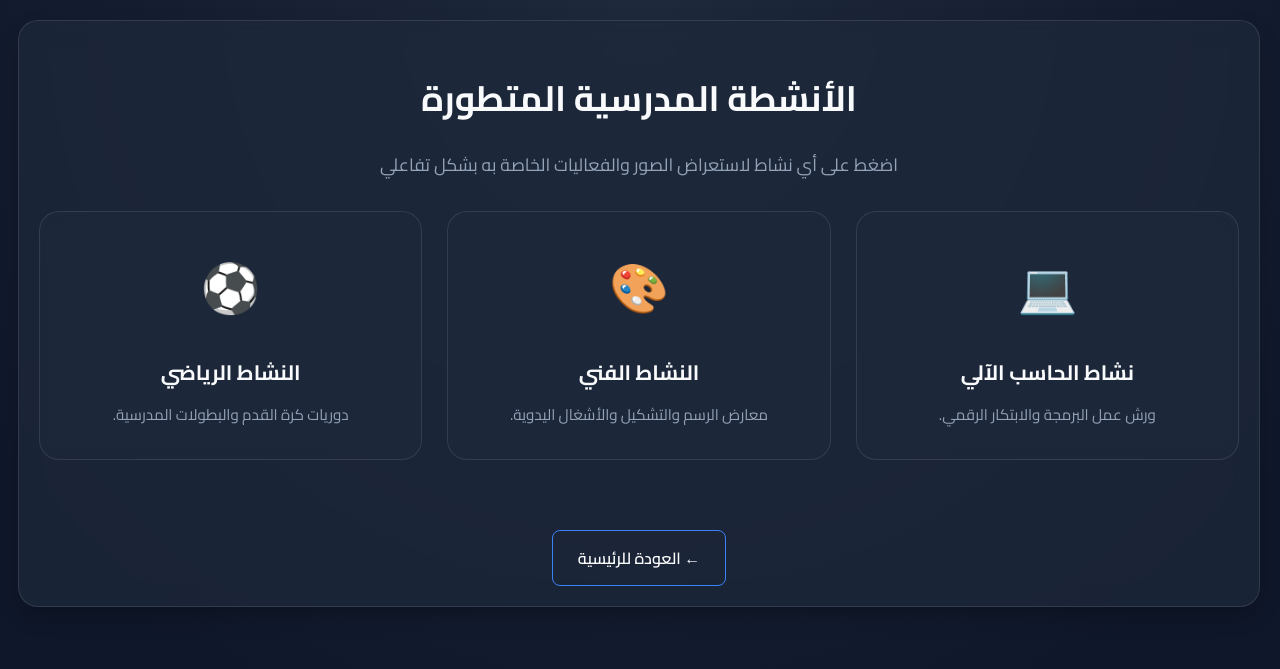
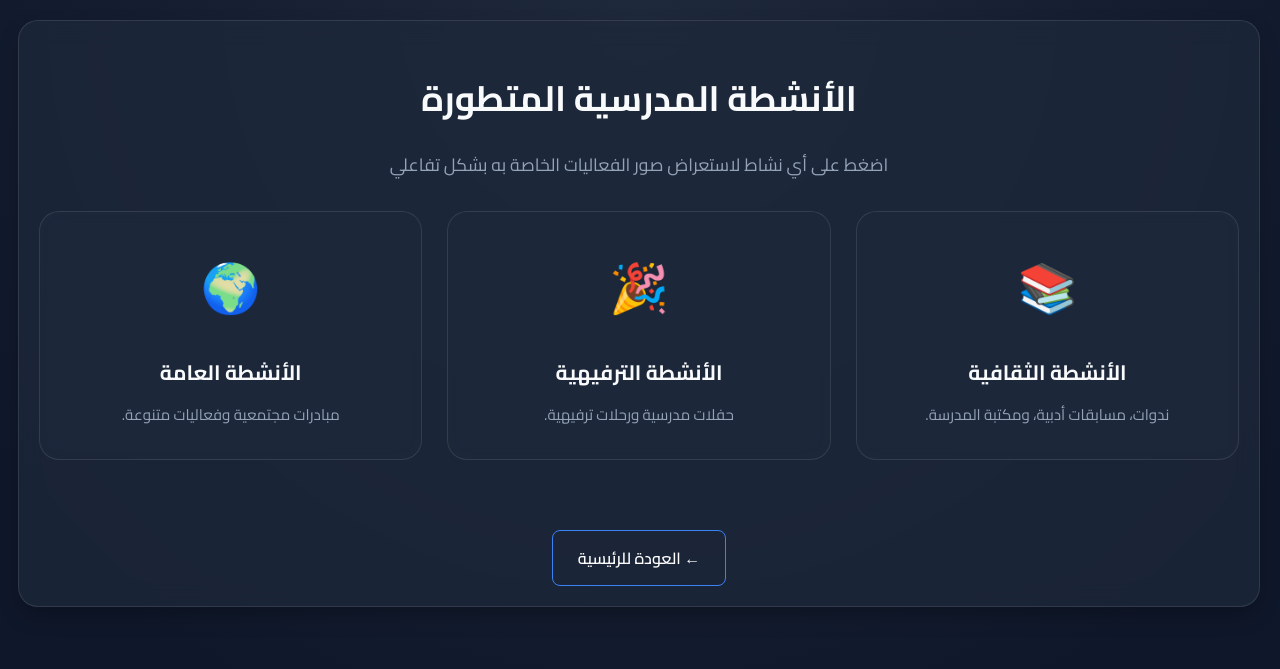
Before and after one commit to CairoSchool/Cairo.School.Platform-Alwakrah, a Flask app: page /activities in a window 1280 px wide. Shown: the top 669 px of the page. Run offline with Flask 3, Linux system fonts and the light colour scheme.

Commit message:
Add files via upload

```diff
--- a/templates/activities.html
+++ b/templates/activities.html
@@ -54,7 +54,7 @@
             padding: 30px;
             border: 1px solid var(--border-color);
             width: 100%;
-            max-width: 800px;
+            max-width: 900px;
             border-radius: 20px;
             text-align: center;
             position: relative;
@@ -74,16 +74,22 @@
 
         .gallery-grid {
             display: grid;
-            grid-template-columns: repeat(auto-fit, minmax(200px, 1fr));
+            grid-template-columns: repeat(auto-fit, minmax(220px, 1fr));
             gap: 15px;
             margin-top: 20px;
+            max-height: 60vh;
+            overflow-y: auto;
+            padding: 5px;
         }
         .gallery-item {
             border-radius: 12px;
             overflow: hidden;
             border: 1px solid var(--border-color);
-            height: 150px;
+            height: 160px;
             background: #0f172a;
+            display: flex;
+            align-items: center;
+            justify-content: center;
         }
         .gallery-item img {
             width: 100%;
@@ -101,29 +107,29 @@
     <div class="container" data-aos="fade-up">
         <div class="hero-section" style="margin-top: 10px; margin-bottom: 20px;">
             <h1>الأنشطة المدرسية المتطورة</h1>
-            <p>اضغط على أي نشاط لاستعراض الصور والفعاليات الخاصة به بشكل تفاعلي</p>
+            <p>اضغط على أي نشاط لاستعراض صور الفعاليات الخاصة به بشكل تفاعلي</p>
         </div>
 
         <div class="activities-grid">
-            <!-- نشاط الحاسب الآلي -->
-            <div class="activity-card" onclick="openActivity('الحاسب الآلي', 'computer')">
-                <span>💻</span>
-                <h3>نشاط الحاسب الآلي</h3>
-                <p>ورش عمل البرمجة والابتكار الرقمي.</p>
+            <!-- الأنشطة الثقافية -->
+            <div class="activity-card" onclick="openActivity('الأنشطة الثقافية', 'cultural')">
+                <span>📚</span>
+                <h3>الأنشطة الثقافية</h3>
+                <p>ندوات، مسابقات أدبية، ومكتبة المدرسة.</p>
             </div>
 
-            <!-- النشاط الفني -->
-            <div class="activity-card" onclick="openActivity('النشاط الفني', 'art')">
-                <span>🎨</span>
-                <h3>النشاط الفني</h3>
-                <p>معارض الرسم والتشكيل والأشغال اليدوية.</p>
+            <!-- الأنشطة الترفيهية -->
+            <div class="activity-card" onclick="openActivity('الأنشطة الترفيهية', 'entertainment')">
+                <span>🎉</span>
+                <h3>الأنشطة الترفيهية</h3>
+                <p>حفلات مدرسية ورحلات ترفيهية.</p>
             </div>
 
-            <!-- النشاط الرياضي -->
-            <div class="activity-card" onclick="openActivity('النشاط الرياضي', 'sport')">
-                <span>⚽</span>
-                <h3>النشاط الرياضي</h3>
-                <p>دوريات كرة القدم والبطولات المدرسية.</p>
+            <!-- الأنشطة العامة -->
+            <div class="activity-card" onclick="openActivity('الأنشطة العامة', 'general')">
+                <span>🌍</span>
+                <h3>الأنشطة العامة</h3>
+                <p>مبادرات مجتمعية وفعاليات متنوعة.</p>
             </div>
         </div>
 
@@ -139,7 +145,7 @@
             <p id="modalDesc" style="color: var(--text-muted); margin-bottom: 20px;">معرض الصور والفعاليات المميزة</p>
 
             <div id="galleryContainer" class="gallery-grid">
-                <!-- الصور ستظهر هنا ديناميكياً -->
+                <!-- الصور والفريمات ستنشأ هنا أوتوماتيكياً -->
             </div>
         </div>
     </div>
@@ -148,41 +154,33 @@
     <script>
         AOS.init({ duration: 800, once: true });
 
-        // محاكاة صور الأنشطة (يمكنك تغييرها أو ربطها بالصور الفعلية في ملفات الـ static)
-        const activityImages = {
-            'art': [
-                "{{ url_for('static', filename='images/art/1.jpg') }}",
-                "{{ url_for('static', filename='images/art/2.jpg') }}"
-            ],
-            'computer': [
-                "{{ url_for('static', filename='images/computer/1.jpg') }}",
-                "{{ url_for('static', filename='images/computer/2.jpg') }}"
-            ],
-            'sport': [
-                "{{ url_for('static', filename='images/sport/1.jpg') }}",
-                "{{ url_for('static', filename='images/sport/2.jpg') }}"
-            ]
-        };
-
-        function openActivity(title, type) {
+        // جلب الصور تلقائياً من الدرايف وإنشاء فريمات لها
+        async function openActivity(title, type) {
             document.getElementById('modalTitle').textContent = "معرض " + title;
             const container = document.getElementById('galleryContainer');
+            container.innerHTML = "<p style='grid-column: 1/-1; color: var(--text-muted);'>جاري تحميل الصور...</p>";
+
+            document.getElementById('activityModal').style.display = "flex";
+
+            try {
+                let response = await fetch(`/get_activity_images/${type}`);
+                let imageIds = await response.json();
+
                 container.innerHTML = "";
 
-            let images = activityImages[type] || [];
-
-            if (images.length > 0) {
-                images.forEach(src => {
+                if (imageIds.length > 0) {
+                    imageIds.forEach(fileId => {
                         let div = document.createElement('div');
                         div.className = 'gallery-item';
-                    div.innerHTML = `<img src="${src}" alt="فعاليات النشاط" onerror="this.onerror=null; this.src='https://via.placeholder.com/300x150?text=أضف+صورة+هنا';">`;
+                        div.innerHTML = `<img src="/drive/file/${fileId}" alt="فعاليات النشاط" onerror="this.onerror=null; this.src='https://via.placeholder.com/300x160?text=تعذر+عرض+الصورة';">`;
                         container.appendChild(div);
                     });
                 } else {
-                container.innerHTML = "<p style='grid-column: 1/-1; color: var(--text-muted);'>قريباً سيتم إضافة الصور الخاصة بهذا النشاط.</p>";
+                    container.innerHTML = "<p style='grid-column: 1/-1; color: var(--text-muted);'>لا توجد صور مضافة حتى الآن في هذا النشاط.</p>";
                 }
-
-            document.getElementById('activityModal').style.display = "flex";
+            } catch (error) {
+                container.innerHTML = "<p style='grid-column: 1/-1; color: #fca5a5;'>حدث خطأ أثناء جلب الصور.</p>";
+            }
         }
 
         function closeModal() {
```
Lines whose indentation alone changed are shown as unchanged.
